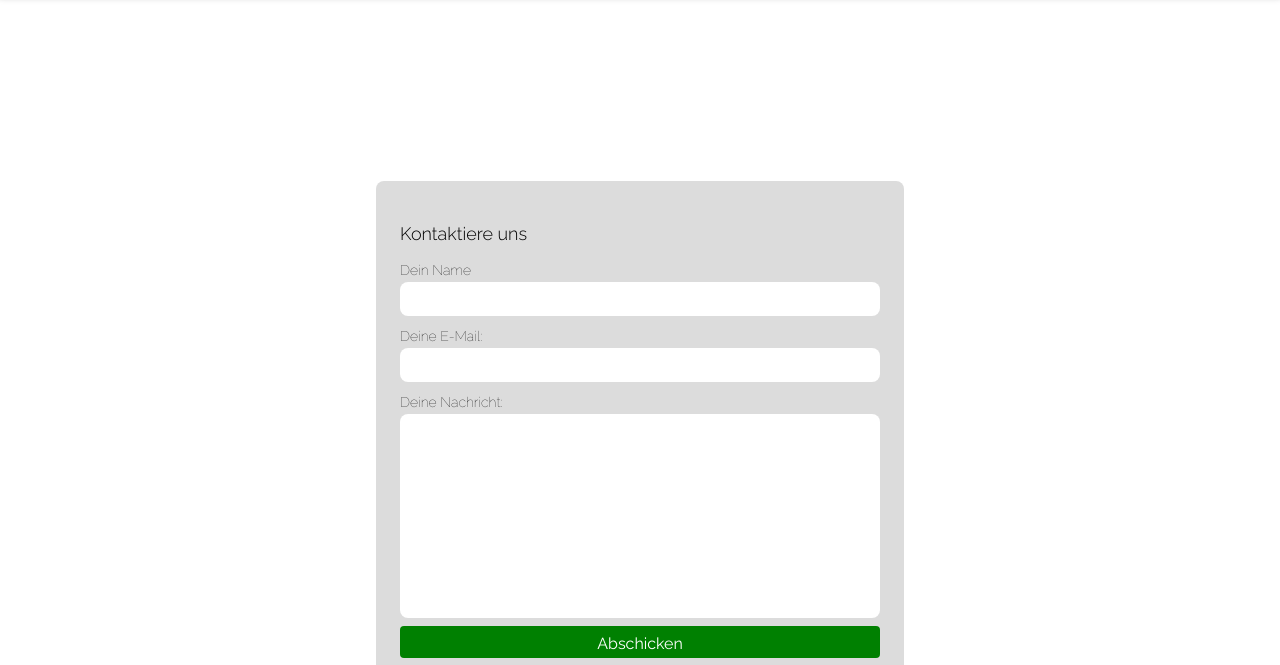
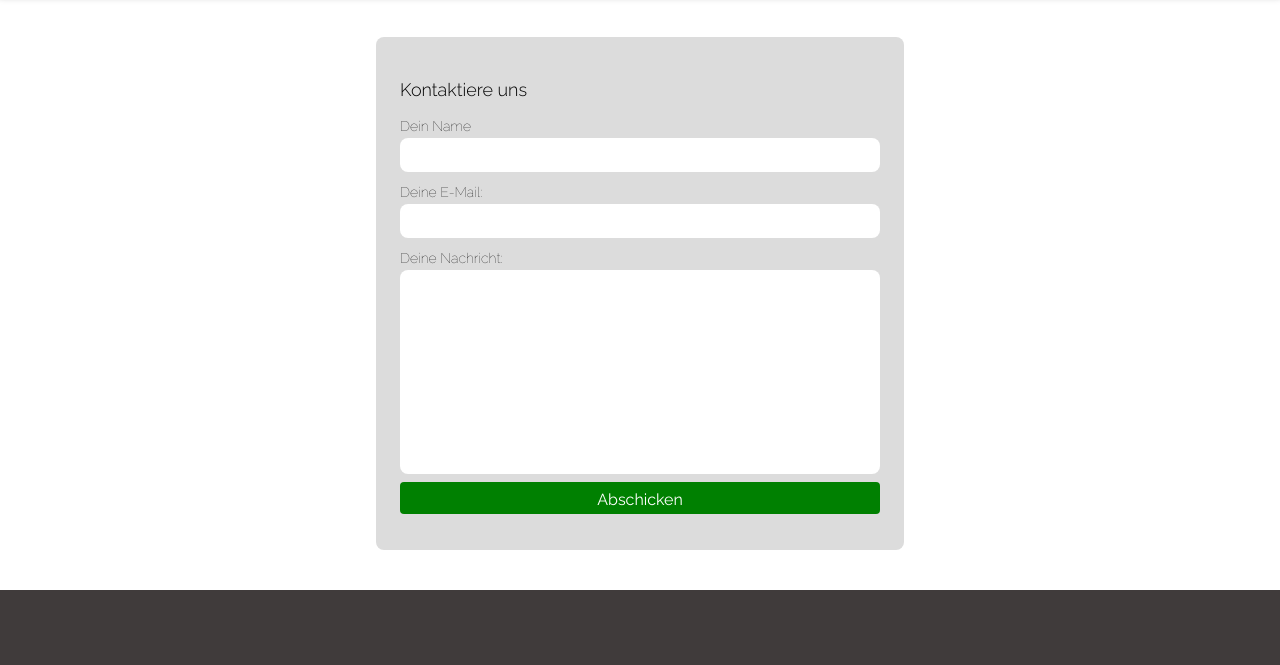
Before and after one commit to einfachilja/kochwelt, a plain HTML site: page contact.html in a window 1280 px wide. Shown: the part 115-780 px from the top of the page. Drawn offline with Linux system fonts and the light colour scheme.

Commit message:
updated style.css solved problem if content zu small

```diff
--- a/style.css
+++ b/style.css
@@ -12,6 +12,10 @@ body {
   margin: 0;
   font-family: "Raleway", sans-serif;
   font-weight: 100;
+  display: flex;
+  flex-direction: column;
+  min-height: 100vh;
+    /* notwendig, damit der inhalt immer super ausgerichtet wird und der footer nicht hochgezogen wird */
 }
 
 h1 {
@@ -262,7 +266,7 @@ a {
   display: flex;
   justify-content: center;
   align-items: center;
-  height: 100vh;
+  flex: 1;   /* nimmt sich den Platz, den es nehmen kann*/
 }
 
 .section-contact-container {
@@ -329,11 +333,11 @@ input:focus {
 }
 
 .section-impressum {
-  height: 100vh;
   display: flex;
   flex-direction: column;
   align-items: center;
   justify-content: center;
+  flex: 1;
 }
 
 .contact-btn {
```
